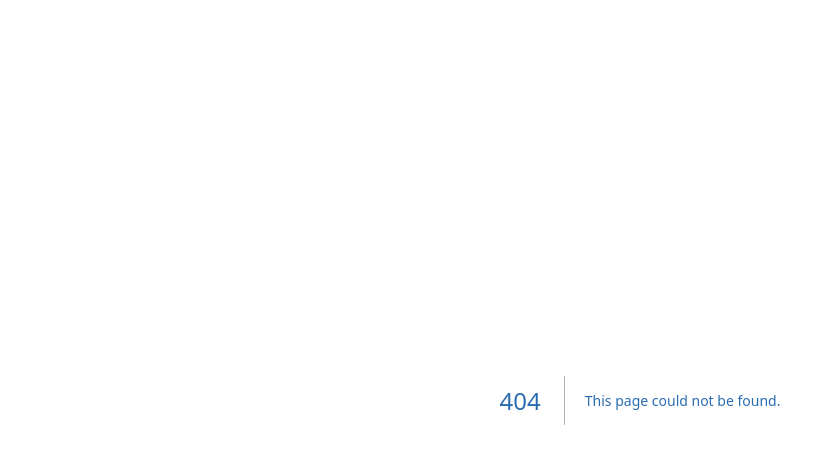
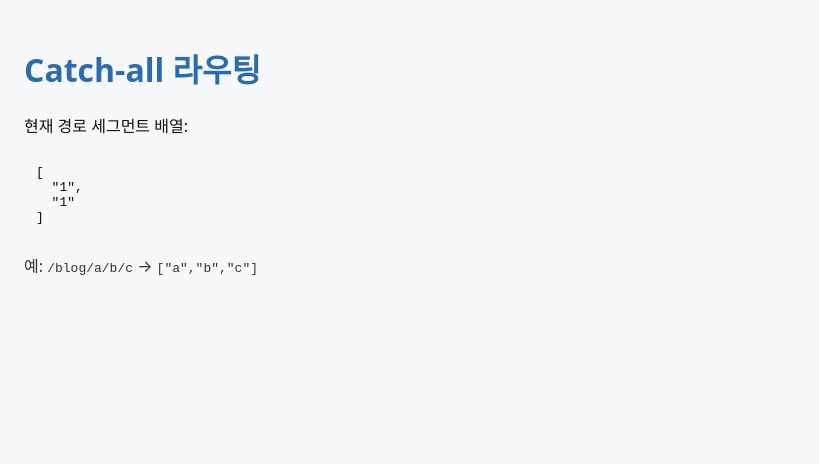
Before and after one commit to heroyooi/next-app, a Next.js app: page /blog/1/1 in a window 1280 px wide. Before the commit this address had no page. Shown: the top 464 px of the page, without its empty margins (0-819 px from the left). Built offline with nearby package versions, Linux system fonts and the light colour scheme.

Commit message:
2회차 과제 진행

```diff
--- /dev/null
+++ b/src/app/blog/[...slug]/page.tsx
@@ -0,0 +1,26 @@
+type PageProps = { params: { slug: string[] } };
+
+export default function BlogCatchAllPage({ params }: PageProps) {
+  const { slug } = params;
+
+  return (
+    <main style={{ padding: 24 }}>
+      <h1>Catch‑all 라우팅</h1>
+      <p>현재 경로 세그먼트 배열:</p>
+      <pre
+        style={{
+          background: '#f6f8fa',
+          padding: 12,
+          borderRadius: 8,
+          overflowX: 'auto',
+        }}
+      >
+        {JSON.stringify(slug, null, 2)}
+      </pre>
+
+      <p style={{ opacity: 0.85 }}>
+        예: <code>/blog/a/b/c</code> → <code>["a","b","c"]</code>
+      </p>
+    </main>
+  );
+}
```
Also changed, not shown: src/app/blog/[category]/[id]/page.tsx (added, +23 -0 lines), src/app/blog/[id]/page.tsx (deleted, +0 -32 lines).
